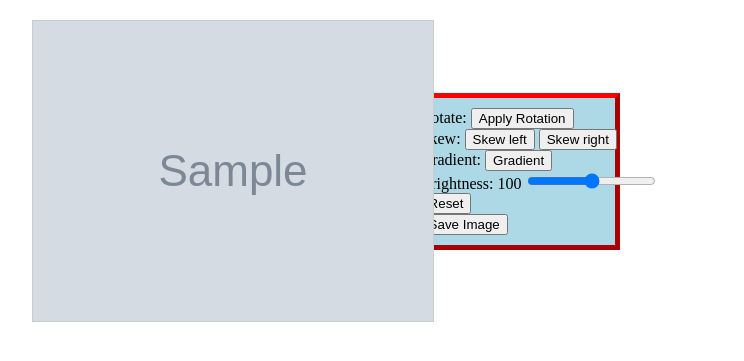
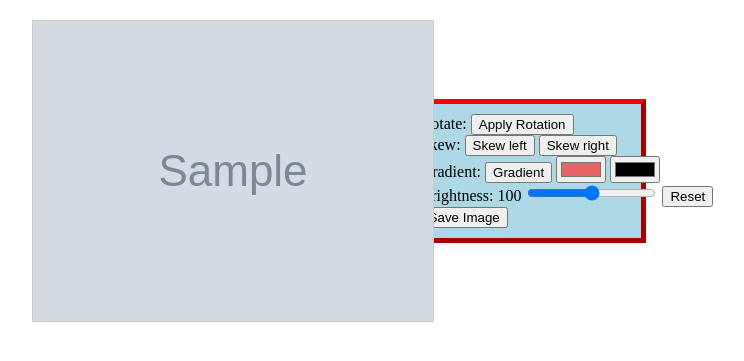
Before and after one commit to JackCollett/Pet_Project_1, a Flask app: template templates/edit.html in a window 1280 px wide. Shown: the part 26-387 px from the top of the page, without its empty margins (344-1088 px from the left). Run offline with Flask 3, Linux system fonts and the light colour scheme; the template is opened without the code that fills it: most values are stand-ins (such as "Sample title", 1, 10 or a date in 2020); grey boxes marked "Sample" are stand-in pictures; some libraries are stand-ins or nearby versions.

Commit message:
added gradient functionality

```diff
--- a/static/style.css
+++ b/static/style.css
@@ -56,7 +56,7 @@ div.gallery {
   }
 
   div.controls {
-    width: 17%;
+    width: 19%;
     margin-left: -400px;
     background-color: lightblue;
     padding: 10px;
--- a/templates/edit.html
+++ b/templates/edit.html
@@ -22,13 +22,15 @@
             <button onClick="skewRight()">Skew right</button><br>
             <label for="gradient">Gradient: </label>
             <button onClick="addGradient()">Gradient</button>
+            <input type="color" id="primary" value="#e66465"/>
+            <input type="color" id="secondary" value="#000000"/>
             <div>
             <label for="brightness" id="dynamicBrightness">Brightness: 100</label>
             <input type="range" min="0"
                     max="200" value="100"
                     class="slider"
                     id="brightnessSlider"
-                    onchange="drawImageOnCanvas()"><br>
+                    onchange="drawImageOnCanvas()">
             <button onclick="resetBrightness()">Reset</button>
             </div>
             <button onclick="saveMedia()">Save Image</button>
@@ -43,6 +45,9 @@
         let brightnessSlider = document.getElementById("brightnessSlider");
         let currentRotation = 0;
         let skewNumbers = "1, 0, 0, 1, 0, 0";
+        let gradient = false;
+        let color_1 = "#e66465";
+        let color_2 = "#000000";
 
         const drawImageOnCanvas = function() {
             let new_width = image.naturalWidth;
@@ -58,6 +63,15 @@
             canvas.style.transform = "rotate(" + currentRotation + "deg) " +
             "matrix(" + skewNumbers + ") ";
             context.drawImage(image, 0, 0, new_width, new_height);
+
+            if (gradient == true) {
+                const gradient = context.createLinearGradient(0, 0, 0, canvas.height);
+                gradient.addColorStop(0, color_1);
+                gradient.addColorStop(1, color_2);
+                context.globalCompositeOperation = 'overlay';
+                context.fillStyle = gradient;
+                context.fillRect(0, 0, canvas.width, canvas.height);
+            }
         };
 
         if (image.complete) {
@@ -85,8 +99,21 @@
         }
 
         function addGradient() {
-            const image = document.getElementById("unsplashImage");
-
+            if (gradient == false){
+            gradient = true;
+            primary.addEventListener("input", function () {
+                color_1 = this.value;
+                drawImageOnCanvas();
+            })
+            secondary.addEventListener("input", function () {
+                color_2 = this.value;
+                drawImageOnCanvas();
+            })
+            drawImageOnCanvas();
+            } else {
+                gradient = false;
+                drawImageOnCanvas();
+            }
         }
 
         brightnessSlider.addEventListener('input', function () {
```
